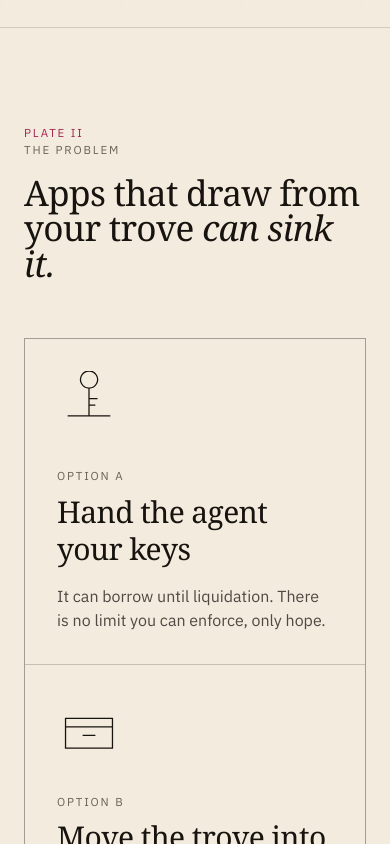
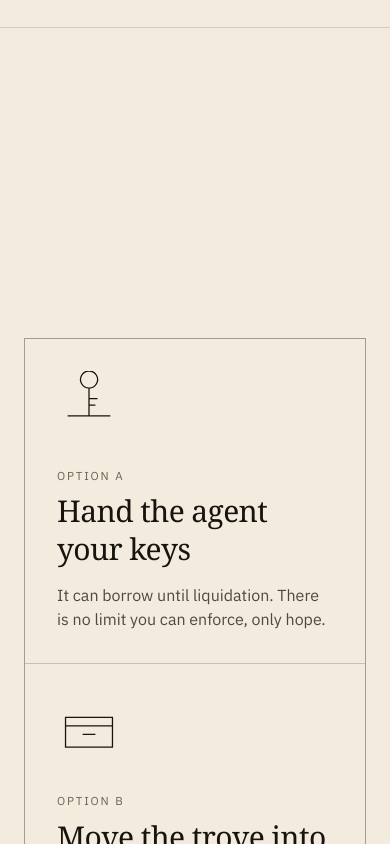
Before and after one commit to mohamedwael201193/Sternpost, a React (Vite) app in the folder app/: page / in a window 390 px wide. Shown: the part 940-1784 px from the top of the page. Built offline with nearby package versions, Linux system fonts and the light colour scheme.

Commit message:
landing: CSS scroll reveals that never leave sections blank

```diff
--- a/app/src/index.css
+++ b/app/src/index.css
@@ -65,3 +65,11 @@ body::before {
 @media (prefers-reduced-motion: reduce) {
   .glow-card::before, .glow-card::after, .rose-spin, .compass-glow, .route-line { animation: none; }
 }
+
+/* Scroll reveal: visible unless the browser can drive it from scroll position (never time-based, never stuck at 0). */
+@keyframes reveal { from { opacity: 0; transform: translateY(24px) } to { opacity: 1; transform: none } }
+@supports (animation-timeline: view()) {
+  @media (prefers-reduced-motion: no-preference) {
+    .reveal { animation: reveal linear both; animation-timeline: view(); animation-range: entry 0% entry 55%; }
+  }
+}
--- a/app/src/landing/Plate.tsx
+++ b/app/src/landing/Plate.tsx
@@ -1,32 +1,26 @@
-import { motion, useReducedMotion } from 'motion/react'
 import type { ReactNode } from 'react'
 
+/**
+ * Reveals are pure CSS scroll-driven animations (`.reveal` in index.css). Content is visible by default and only
+ * fades in where the browser supports view timelines and motion is allowed, so no-JS, no-IntersectionObserver,
+ * reduced-motion and full-page captures all see every section.
+ */
 export function Plate({ id, n, kicker, title, children, className = '' }: {
   id?: string; n: string; kicker: string; title: ReactNode; children: ReactNode; className?: string
 }) {
-  const reduce = useReducedMotion()
   return (
-    <section id={id} className={`relative scroll-mt-20 border-t border-ink/15 cv-auto ${className}`}>
+    <section id={id} className={`relative scroll-mt-20 border-t border-ink/15 ${className}`}>
       <div className="mx-auto max-w-[1280px] px-6 py-24 lg:px-10 lg:py-32">
-        <motion.header
-          initial={reduce ? false : { opacity: 0, y: 24 }} whileInView={{ opacity: 1, y: 0 }} viewport={{ once: true, margin: '-80px' }}
-          transition={{ duration: .7, ease: [.2, .7, .2, 1] }}
-          className="mb-14 grid gap-4 lg:grid-cols-[180px_1fr]">
+        <header className="reveal mb-14 grid gap-4 lg:grid-cols-[180px_1fr]">
           <p className="caps text-magenta">Plate {n}<br /><span className="text-muted">{kicker}</span></p>
           <h2 className="display max-w-3xl text-[clamp(2.2rem,4.4vw,3.8rem)] leading-[1.02]">{title}</h2>
-        </motion.header>
+        </header>
         {children}
       </div>
     </section>
   )
 }
 
-export function Reveal({ children, i = 0, className = '' }: { children: ReactNode; i?: number; className?: string }) {
-  const reduce = useReducedMotion()
-  return (
-    <motion.div className={className} initial={reduce ? false : { opacity: 0, y: 28 }} whileInView={{ opacity: 1, y: 0 }}
-      viewport={{ once: true, margin: '-60px' }} transition={{ duration: .65, delay: i * .08, ease: [.2, .7, .2, 1] }}>
-      {children}
-    </motion.div>
-  )
+export function Reveal({ children, className = '' }: { children: ReactNode; i?: number; className?: string }) {
+  return <div className={`reveal ${className}`}>{children}</div>
 }
```
